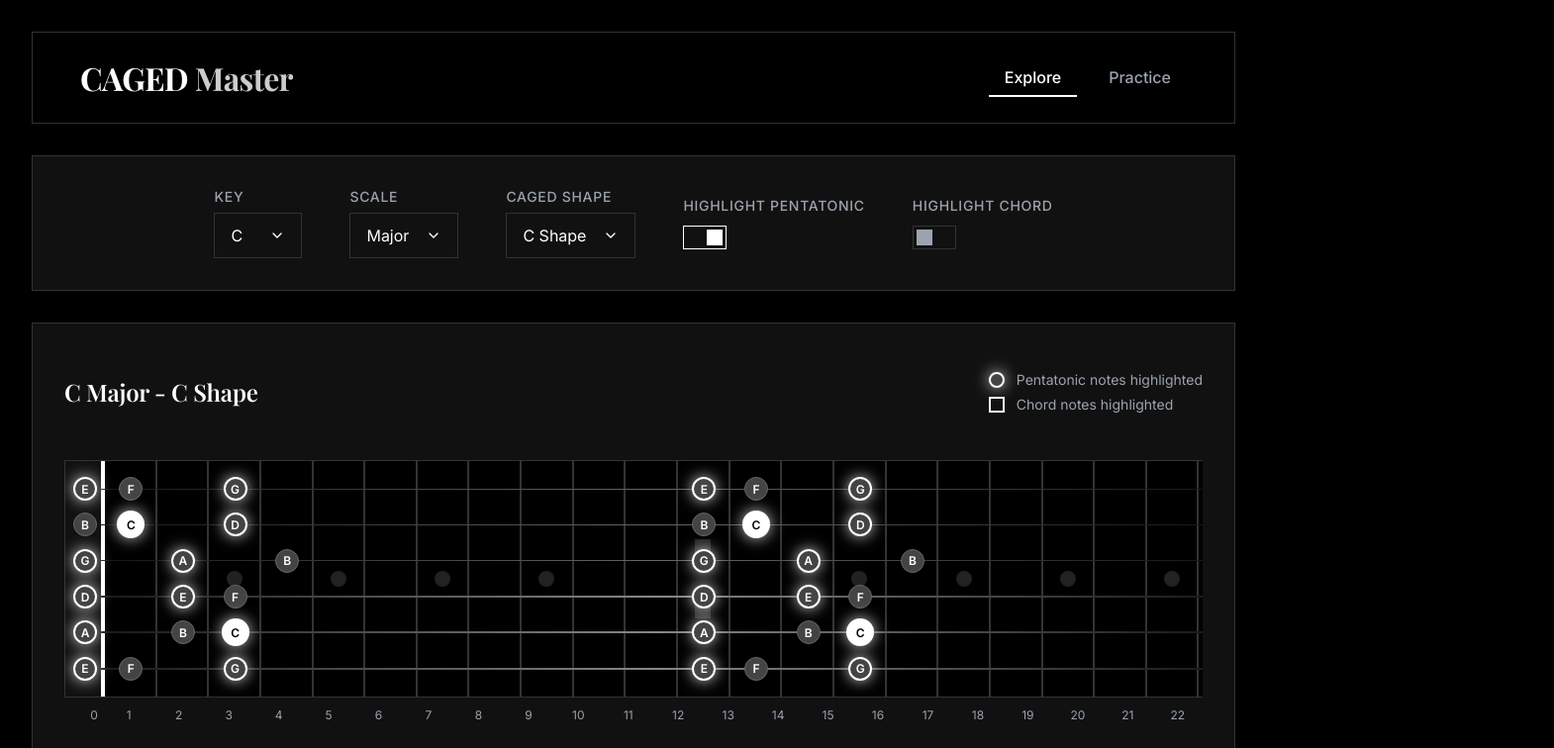
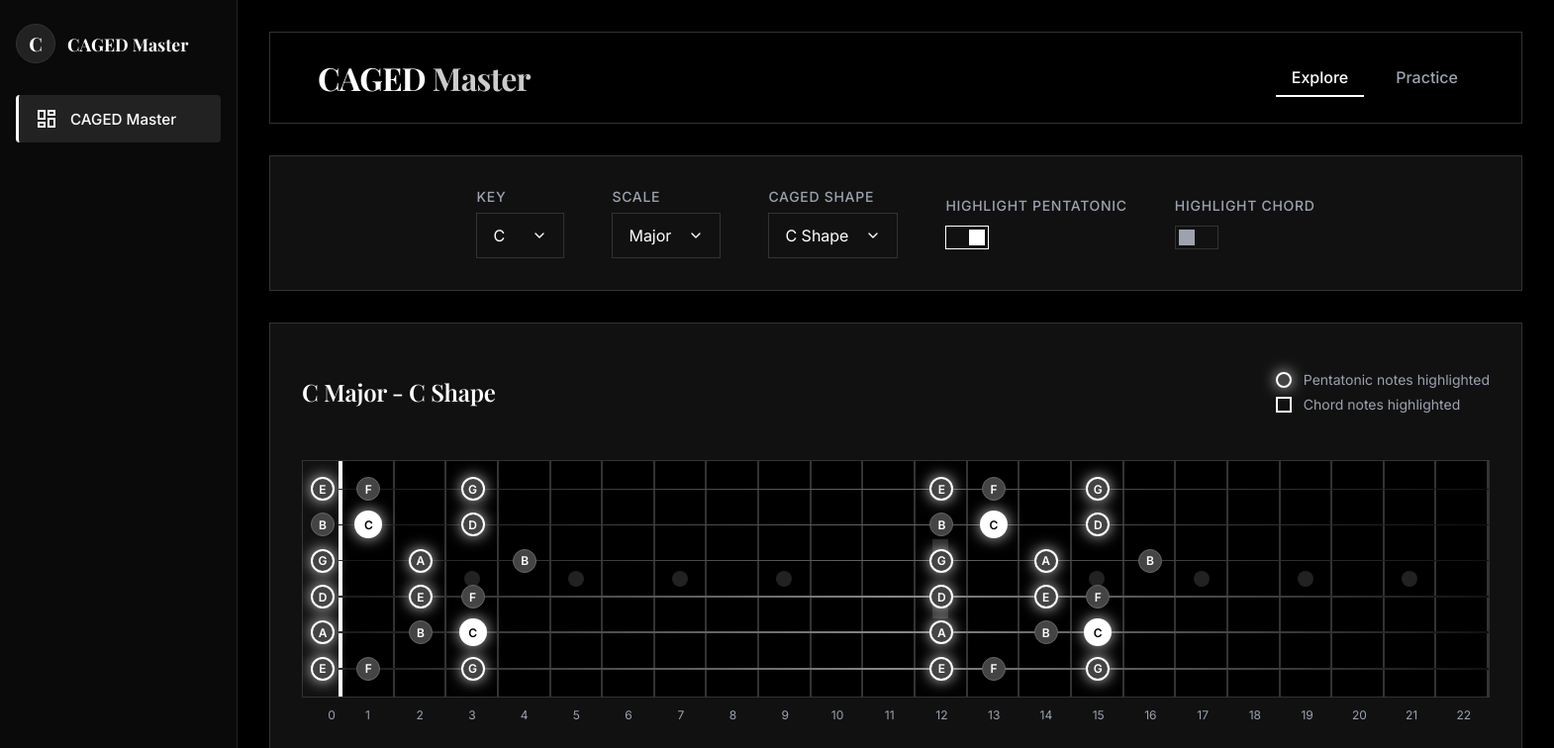
Before and after one commit to mgechev/guitarist.tools, a React (Vite) app: page /explore in a window 1280 px wide. Shown: the top 756 px of the page at 99% size, 1570 px wide, since content can reach past the window. Built offline with nearby package versions, Linux system fonts and the light colour scheme.

Commit message:
Add a sidenav

```diff
--- a/index.html
+++ b/index.html
@@ -4,6 +4,7 @@
     <meta charset="UTF-8" />
     <link rel="icon" type="image/svg+xml" href="/favicon.svg" />
     <meta name="viewport" content="width=device-width, initial-scale=1.0" />
+    <link href="https://fonts.googleapis.com/css2?family=Material+Symbols+Outlined:wght,FILL@100..700,0..1&display=swap" rel="stylesheet" />
     <title>guitarist.tools</title>
   </head>
   <body>
--- a/src/App.jsx
+++ b/src/App.jsx
@@ -1,6 +1,7 @@
 import React, { useState } from 'react';
 import ExploreMode from './components/ExploreMode';
 import PracticeMode from './components/PracticeMode';
+import SideNav from './components/SideNav';
 import './index.css';
 
 function App() {
@@ -10,8 +11,11 @@ function App() {
   const [shape, setShape] = useState('C');
 
   return (
-    <div className="app-container">
-      <header className="app-header glass-panel">
+    <div className="app-layout">
+      <SideNav />
+      <div className="app-main">
+        <div className="app-container">
+          <header className="app-header glass-panel">
         <div className="logo">
           <h1>CAGED <span>Master</span></h1>
         </div>
@@ -43,6 +47,8 @@ function App() {
         )}
       </main>
     </div>
+  </div>
+</div>
   );
 }
 
--- a/src/components/PracticeMode.jsx
+++ b/src/components/PracticeMode.jsx
@@ -9,10 +9,33 @@ const PracticeMode = () => {
   const [showAnswer, setShowAnswer] = useState(false);
   const [showPentatonic, setShowPentatonic] = useState(true);
   const [showChord, setShowChord] = useState(false);
+  const [allowedKeys, setAllowedKeys] = useState(NOTES.map((_, i) => i));
+  const [allowedScales, setAllowedScales] = useState(['major', 'minor']);
+
+  const toggleKey = (keyIndex) => {
+    setAllowedKeys(prev =>
+      prev.includes(keyIndex)
+        ? prev.filter(k => k !== keyIndex)
+        : [...prev, keyIndex]
+    );
+  };
+
+  const toggleScale = (scaleStr) => {
+    setAllowedScales(prev =>
+      prev.includes(scaleStr)
+        ? prev.filter(s => s !== scaleStr)
+        : [...prev, scaleStr]
+    );
+  };
 
   const pickRandom = () => {
-    const randomKey = Math.floor(Math.random() * 12);
-    const randomIsMinor = Math.random() > 0.5;
+    if (allowedKeys.length === 0 || allowedScales.length === 0) {
+      alert('Please select at least one key and one scale!');
+      return;
+    }
+    const randomKey = allowedKeys[Math.floor(Math.random() * allowedKeys.length)];
+    const randomScaleStr = allowedScales[Math.floor(Math.random() * allowedScales.length)];
+    const randomIsMinor = randomScaleStr === 'minor';
     const randomShape = SHAPES[Math.floor(Math.random() * SHAPES.length)];
 
     setChallenge({
@@ -25,10 +48,43 @@ const PracticeMode = () => {
 
   return (
     <div className="practice-mode">
-      <div className="controls glass-panel">
+      <div className="controls glass-panel" style={{flexDirection: 'column', alignItems: 'center'}}>
         <div className="practice-header">
           <h2>Practice Mode</h2>
-          <p>Test your knowledge of the CAGED system!</p>
+          <p style={{color: 'var(--text-secondary)'}}>Configure and test your knowledge of the CAGED system</p>
+        </div>
+
+        <div className="practice-config" style={{width: '100%', maxWidth: '600px', marginBottom: '2rem', textAlign: 'left', borderTop: '1px solid var(--panel-border)', borderBottom: '1px solid var(--panel-border)', padding: '1.5rem 0'}}>
+          <div style={{display: 'flex', gap: '2rem', flexWrap: 'wrap'}}>
+            <div style={{flex: 1, minWidth: '150px'}}>
+              <label style={{display: 'block', marginBottom: '0.75rem', fontWeight: 600, color: 'white'}}>Scales</label>
+              <div style={{display: 'flex', flexDirection: 'column', gap: '0.5rem'}}>
+                <label style={{display: 'flex', alignItems: 'center', gap: '0.5rem', cursor: 'pointer'}}>
+                  <input type="checkbox" checked={allowedScales.includes('major')} onChange={() => toggleScale('major')} /> Major
+                </label>
+                <label style={{display: 'flex', alignItems: 'center', gap: '0.5rem', cursor: 'pointer'}}>
+                  <input type="checkbox" checked={allowedScales.includes('minor')} onChange={() => toggleScale('minor')} /> Minor
+                </label>
+              </div>
+            </div>
+
+            <div style={{flex: 2, minWidth: '250px'}}>
+              <div style={{display: 'flex', justifyContent: 'space-between', alignItems: 'center', marginBottom: '0.75rem'}}>
+                <label style={{fontWeight: 600, color: 'white'}}>Keys</label>
+                <div>
+                  <button onClick={() => setAllowedKeys(NOTES.map((_, i) => i))} style={{background: 'none', border: 'none', color: 'var(--text-secondary)', cursor: 'pointer', fontSize: '0.75rem', marginRight: '0.5rem', textDecoration: 'underline'}}>All</button>
+                  <button onClick={() => setAllowedKeys([])} style={{background: 'none', border: 'none', color: 'var(--text-secondary)', cursor: 'pointer', fontSize: '0.75rem', textDecoration: 'underline'}}>None</button>
+                </div>
+              </div>
+              <div style={{display: 'flex', flexWrap: 'wrap', gap: '0.75rem'}}>
+                {NOTES.map((note, i) => (
+                  <label key={i} style={{display: 'flex', alignItems: 'center', gap: '0.3rem', cursor: 'pointer', minWidth: '45px'}}>
+                    <input type="checkbox" checked={allowedKeys.includes(i)} onChange={() => toggleKey(i)} /> {note}
+                  </label>
+                ))}
+              </div>
+            </div>
+          </div>
         </div>
 
         <div className="practice-actions">
--- /dev/null
+++ b/src/components/SideNav.jsx
@@ -0,0 +1,22 @@
+import React from 'react';
+
+const SideNav = () => {
+  return (
+    <nav className="sidenav">
+      <div className="nav-profile">
+        <div className="nav-logo">
+          <div className="nav-logo-circle">C</div>
+          <span className="nav-logo-text">CAGED Master</span>
+        </div>
+      </div>
+      <div className="nav-links">
+        <a className="nav-item active" href="#" title="CAGED Master">
+          <span className="material-symbols-outlined">dashboard</span>
+          <span className="nav-label">CAGED Master</span>
+        </a>
+      </div>
+    </nav>
+  );
+};
+
+export default SideNav;
--- a/src/index.css
+++ b/src/index.css
@@ -509,6 +509,104 @@ input:checked + .toggle-label:before {
   animation: fadeIn 0.4s ease forwards;
 }
 
+/* Sidebar Nav Layout */
+.app-layout {
+  display: flex;
+}
+
+.app-main {
+  flex: 1;
+  margin-left: 240px;
+  min-height: 100vh;
+}
+
+.sidenav {
+  position: fixed;
+  left: 0;
+  top: 0;
+  height: 100vh;
+  width: 240px;
+  background-color: #0a0a0a;
+  border-right: 1px solid #222222;
+  display: flex;
+  flex-direction: column;
+  align-items: flex-start;
+  padding: 1.5rem 1rem;
+  z-index: 50;
+}
+
+.nav-profile {
+  margin-bottom: 2rem;
+  width: 100%;
+}
+
+.nav-logo {
+  display: flex;
+  align-items: center;
+  gap: 0.75rem;
+}
+
+.nav-logo-circle {
+  width: 40px;
+  height: 40px;
+  border-radius: 50%;
+  background-color: #222222;
+  border: 1px solid #333333;
+  display: flex;
+  justify-content: center;
+  align-items: center;
+  font-family: 'Playfair Display', serif;
+  font-weight: 700;
+  font-size: 1.2rem;
+  color: white;
+  flex-shrink: 0;
+}
+
+.nav-logo-text {
+  font-family: 'Playfair Display', serif;
+  font-weight: 700;
+  font-size: 1.1rem;
+  color: white;
+  white-space: nowrap;
+}
+
+.nav-links {
+  flex: 1;
+  width: 100%;
+  display: flex;
+  flex-direction: column;
+  align-items: flex-start;
+  gap: 0.5rem;
+}
+
+.nav-item {
+  width: 100%;
+  color: #6b7280;
+  padding: 0.75rem 1rem;
+  transition: all 0.3s;
+  text-decoration: none;
+  display: flex;
+  justify-content: flex-start;
+  align-items: center;
+  gap: 0.75rem;
+  font-family: 'Inter', sans-serif;
+  font-weight: 500;
+  font-size: 0.95rem;
+}
+
+.nav-item:hover {
+  color: white;
+  background-color: #111111;
+  border-radius: 0.25rem;
+}
+
+.nav-item.active {
+  color: white;
+  background-color: #222222;
+  border-left: 3px solid white;
+  border-radius: 0.25rem;
+}
+
 @media (max-width: 768px) {
   .app-header {
     flex-direction: column;
@@ -518,7 +616,14 @@ input:checked + .toggle-label:before {
     flex-direction: column;
     align-items: stretch;
   }
+  .sidenav {
+    display: none;
+  }
+  .app-main {
+    margin-left: 0;
+  }
 }
+
 
 /* Chord Highlight */
 .chord-highlight {
```
